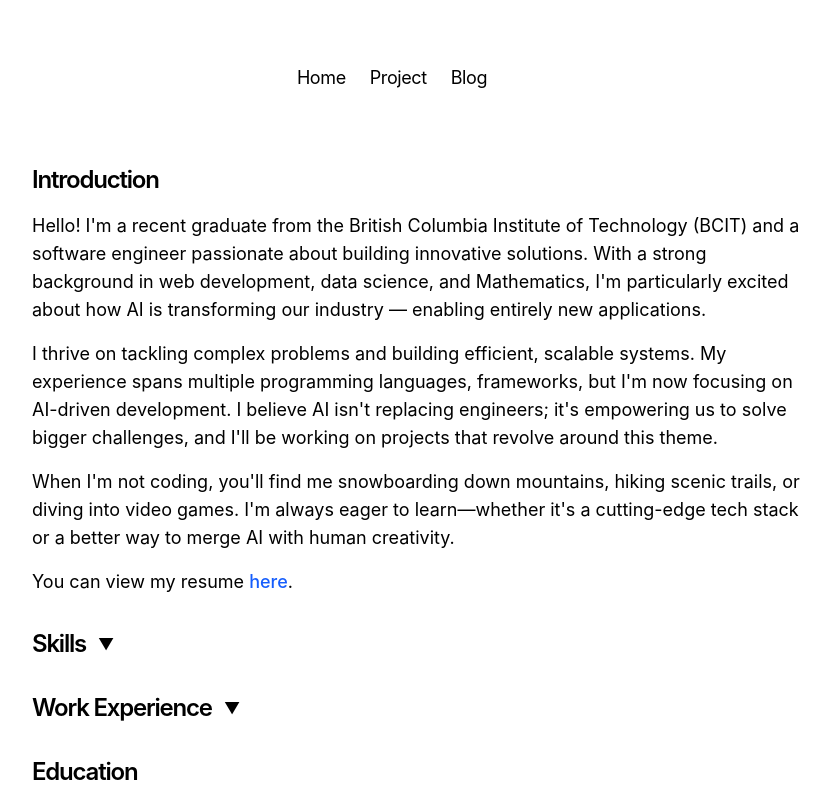
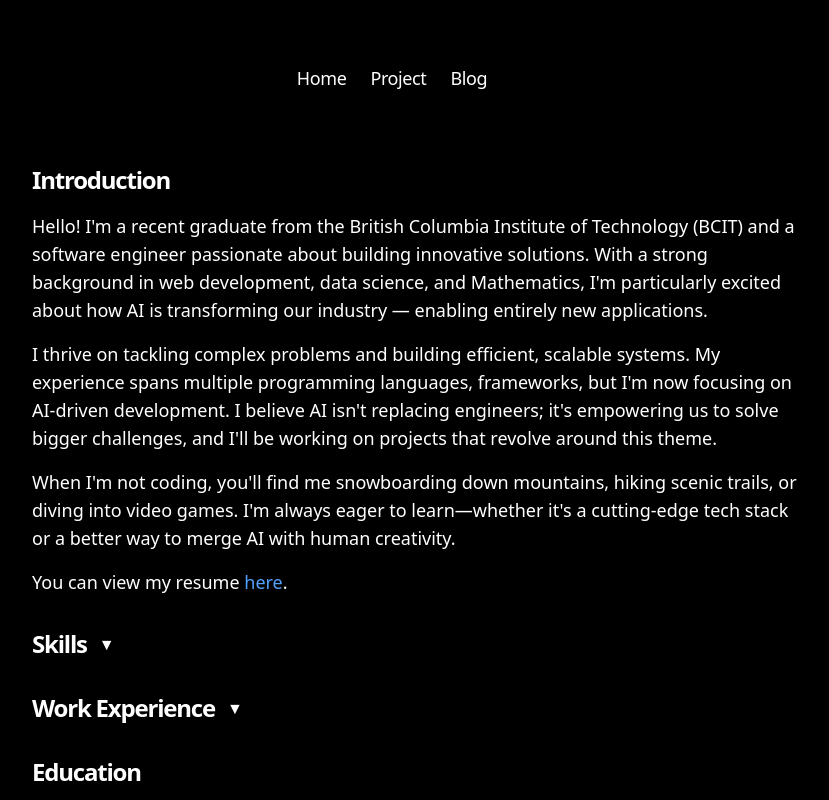
Before and after one commit to brianctb/personal-webpage, a Next.js app: page / in a window 1280 px wide. Shown: the top 800 px of the page, without its empty margins (224-1053 px from the left). Built offline with nearby package versions, Linux system fonts and the light colour scheme.

Commit message:
upgrade tailwind version and change to dark mode only

```diff
--- a/app/global.css
+++ b/app/global.css
@@ -1,4 +1,6 @@
 @import 'tailwindcss';
+
+@custom-variant dark (&:where(.dark, .dark *));
 
 ::selection {
   background-color: #47a3f3;
@@ -17,17 +19,6 @@
   --sh-entity: #e25a1c;
 }
 
-@media (prefers-color-scheme: dark) {
-  :root {
-    --sh-class: #4c97f8;
-    --sh-identifier: white;
-    --sh-keyword: #f47067;
-    --sh-string: #0fa295;
-  }
-  html {
-    color-scheme: dark;
-  }
-}
 
 html {
   min-width: 360px;
--- a/app/layout.tsx
+++ b/app/layout.tsx
@@ -52,7 +52,7 @@ export default function RootLayout({
         GeistMono.variable
       )}
     >
-      <body className="antialiased max-w-3xl mx-4 mt-8 flex justify-center lg:mx-auto">
+      <body className="dark:text-white dark: bg-black antialiased max-w-3xl mx-4 mt-8 flex justify-center lg:mx-auto">
         <main className="flex-auto min-w-0 mt-6 flex flex-col px-2 md:px-0">
           <Navbar />
           {children}
--- a/package.json
+++ b/package.json
@@ -6,7 +6,7 @@
     "start": "next start"
   },
   "dependencies": {
-    "@tailwindcss/postcss": "4.0.0-alpha.13",
+    "@tailwindcss/postcss": "^4.0.0",
     "@types/node": "20.11.17",
     "@types/react": "18.2.55",
     "@types/react-dom": "18.2.19",
@@ -19,7 +19,7 @@
     "react": "18.2.0",
     "react-dom": "18.2.0",
     "sugar-high": "^0.6.0",
-    "tailwindcss": "4.0.0-alpha.13",
+    "tailwindcss": "^4.0.0",
     "typescript": "5.3.3"
   }
 }
```
Also changed, not shown: 1 other file (tests, documents, lock files or other folders).
